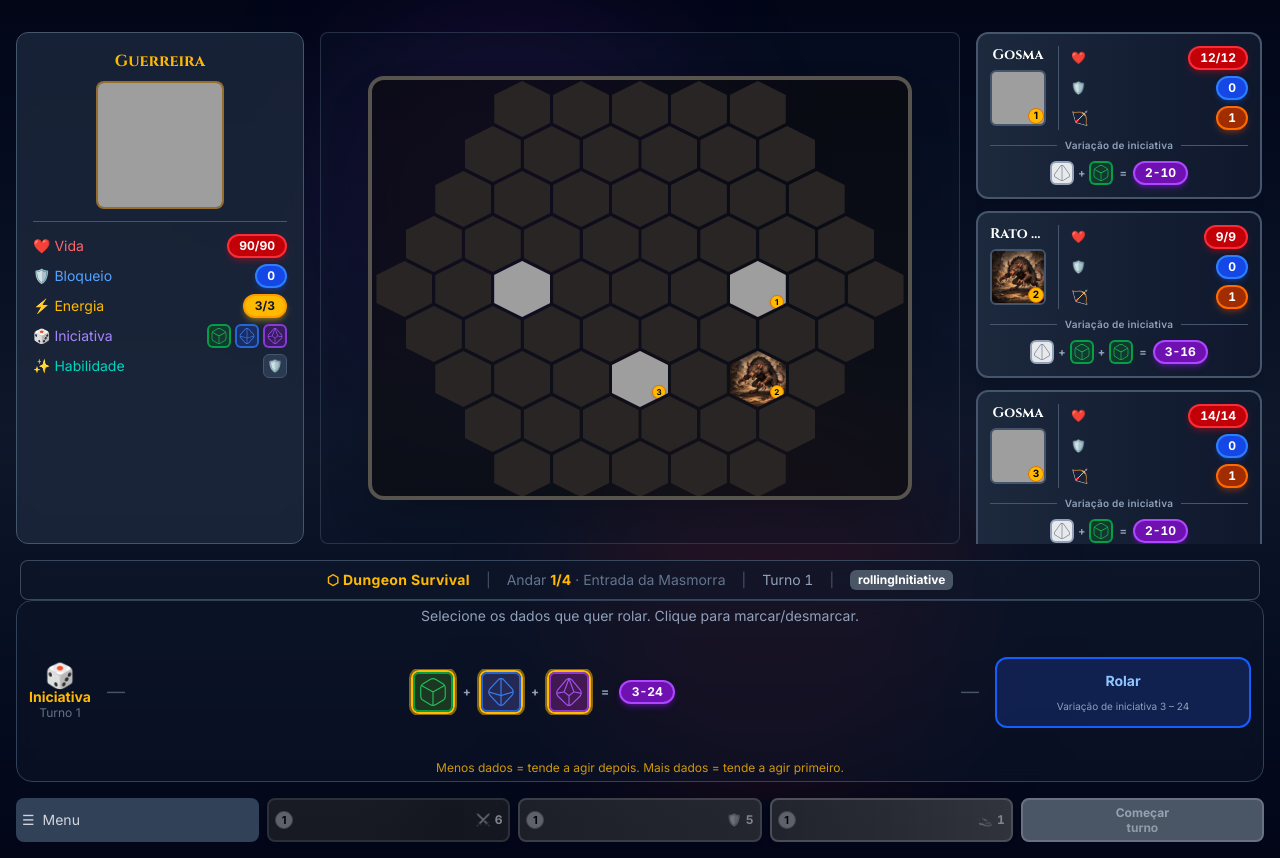
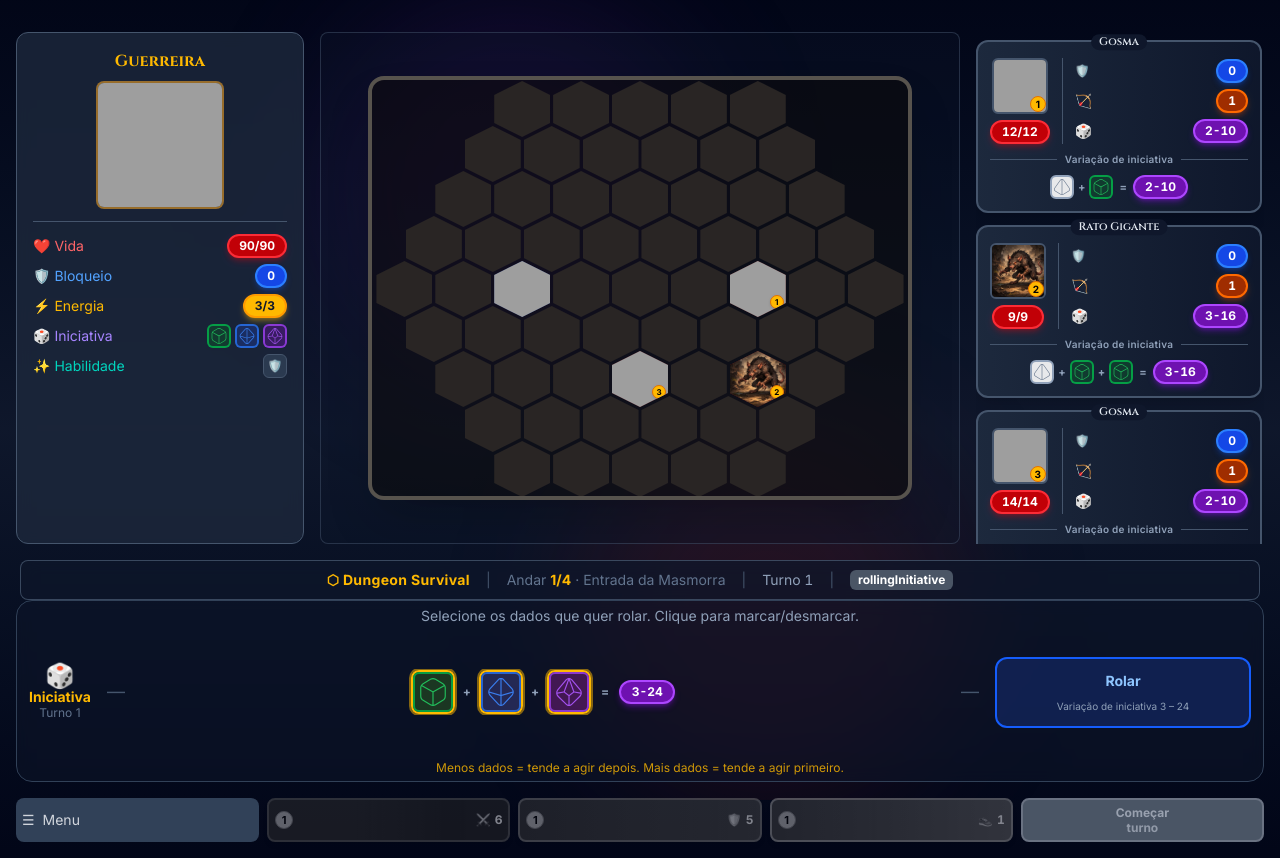
Before and after one commit to ValdineiJunior/dungeon-survival, a Next.js app: page /game in a window 1280 px wide. Both pictures are taken after a click on the element 296 px from the left and 571 px from the top of the page. Built offline with nearby package versions, Linux system fonts and the light colour scheme; grey boxes are pictures that could not be loaded.

Commit message:
refactor: enhance EnemyCard layout by adding enemy name display and adjusting padding for improved visual clarity

```diff
--- a/app/components/EnemyCard.tsx
+++ b/app/components/EnemyCard.tsx
@@ -67,7 +67,7 @@ export function EnemyCard({
     <div
       onClick={isTargetable ? onClick : undefined}
       className={`
-        relative min-w-0 max-w-full w-full rounded-xl border-2 p-3 shadow-lg
+        relative min-w-0 max-w-full w-full rounded-xl border-2 p-3 pt-4 shadow-lg
         bg-linear-to-r from-slate-800 to-slate-900
         transition-colors duration-200
         ${
@@ -79,6 +79,13 @@ export function EnemyCard({
         }
       `}
     >
+      <h3
+        className="pointer-events-none absolute left-1/2 top-0 z-20 max-w-[calc(100%-3rem)] -translate-x-1/2 -translate-y-1/2 truncate rounded-full bg-slate-900 px-2 py-px text-center text-[10px] font-semibold leading-tight text-slate-200 sm:text-[11px]"
+        title={enemy.name}
+      >
+        {enemy.name}
+      </h3>
+
       {/* Target indicator */}
       {isTargetable && (
         <div className="absolute left-2 top-2 z-20 max-w-[calc(100%-1rem)] truncate rounded-full bg-yellow-500 px-2 py-0.5 text-[10px] font-bold text-black sm:max-w-none sm:py-1 sm:text-xs">
@@ -89,12 +96,6 @@ export function EnemyCard({
       <div className="flex w-full min-w-0 flex-col gap-1.5 md:gap-2">
         <div className="flex w-full min-w-0 items-stretch gap-3">
           <div className="flex shrink-0 flex-col items-center gap-1.5">
-            <h3
-              className="w-14 min-w-0 truncate text-center text-xs font-bold leading-tight text-white sm:text-sm"
-              title={enemy.name}
-            >
-              {enemy.name}
-            </h3>
             <div className="relative h-14 w-14 shrink-0 overflow-hidden rounded-md border-2 border-slate-600 bg-slate-800">
               {ENEMY_IMAGE_FILES[enemy.name] ? (
                 <img
@@ -114,6 +115,12 @@ export function EnemyCard({
                 {orderNumber}
               </span>
             </div>
+            <GamePill
+              variant="hp"
+              hp={enemy.hp}
+              maxHp={enemy.maxHp}
+              className="min-w-13"
+            />
           </div>
 
           <div
@@ -125,12 +132,6 @@ export function EnemyCard({
           <div className="flex min-w-0 flex-1 flex-col justify-center">
             <div className="flex flex-col gap-1.5">
               <div className="flex items-center justify-between gap-2">
-                <span className="shrink-0 text-xs text-red-400" aria-hidden>
-                  ❤️
-                </span>
-                <GamePill variant="hp" hp={enemy.hp} maxHp={enemy.maxHp} />
-              </div>
-              <div className="flex items-center justify-between gap-2">
                 <span className="shrink-0 text-xs text-blue-400" aria-hidden>
                   🛡️
                 </span>
@@ -141,6 +142,16 @@ export function EnemyCard({
                   🏹
                 </span>
                 <GamePill variant="range" attackRange={enemy.attackRange} />
+              </div>
+              <div className="flex items-center justify-between gap-2">
+                <span className="shrink-0 text-sm leading-none" title="Iniciativa">
+                  🎲
+                </span>
+                <GamePill
+                  variant="initiative"
+                  initiativeRange={initiativeRange}
+                  total={initiativeDice?.total}
+                />
               </div>
             </div>
           </div>
--- a/app/components/EnemyCardsContainer.tsx
+++ b/app/components/EnemyCardsContainer.tsx
@@ -16,7 +16,7 @@ export function EnemyCardsContainer({
     <div
       className={`
         flex min-h-0 flex-col gap-3 overflow-y-auto overflow-x-hidden overscroll-y-contain
-        pr-0.5 [-webkit-overflow-scrolling:touch]
+        pt-2 pr-0.5 [-webkit-overflow-scrolling:touch]
         max-h-[min(42dvh,16rem)] sm:max-h-[min(44dvh,18rem)]
         lg:max-h-[min(72vh,32rem)]
         ${className}
```
